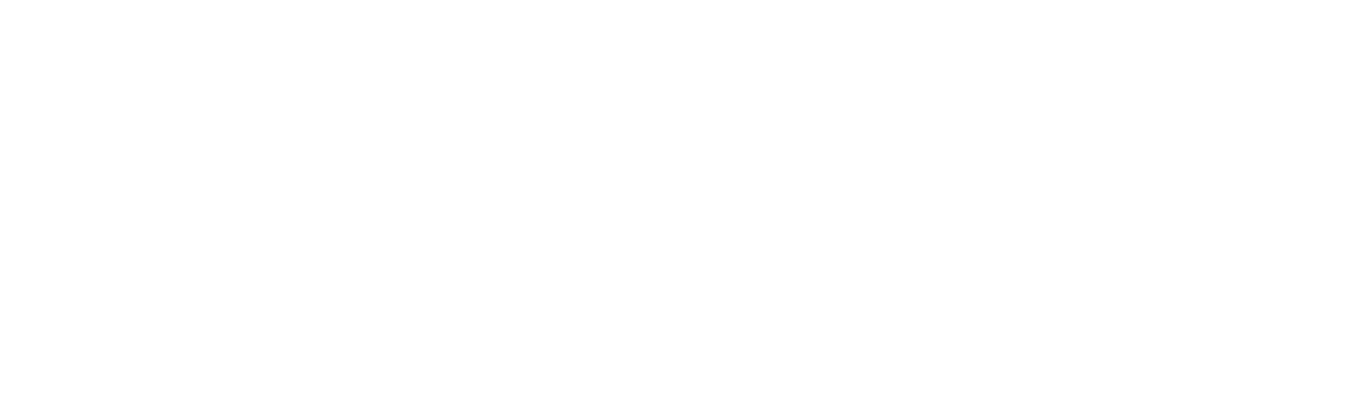
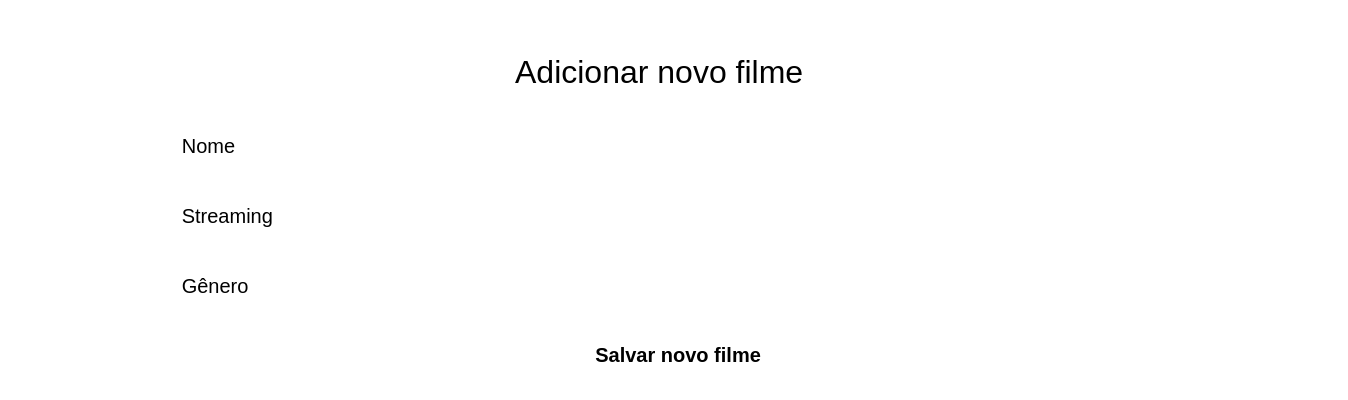
Before and after one commit to HannahEbb/mymoviechecklist-front, a React (Create React App) app: page /new in a window 1280 px wide. Before the commit this address had no page. Shown: the top 400 px of the page, 1348 px wide, since content can reach past the window. Built offline with nearby package versions, Linux system fonts and the light colour scheme.

Commit message:
fix addFilmScreen

```diff
--- a/src/App.tsx
+++ b/src/App.tsx
@@ -5,7 +5,7 @@
 import SigninScreen from "./components/1.Signin/SigninScreen";
 import SignupScreen from "./components/2.Signup/SignupScreen";
 import Home from "./components/3.Home/Home";
-import AdFilmScreen from "./components/4.AddFilm/AdFilmScreen";
+import AddFilmScreen from "./components/4.AddFilm/AddFilmScreen";
 
 const App: React.FC = () => {
 
@@ -19,7 +19,7 @@
             <Route path="/" element={<SigninScreen />} />
             <Route path="/sign-up" element={<SignupScreen />} />
             <Route path="/home" element={<Home />} />
-            <Route path="/deposits" element={<AdFilmScreen />} />
+            <Route path="/new" element={<AddFilmScreen />} />
         </Routes>
     </BrowserRouter>
     </UserContext.Provider>
--- a/src/components/3.Home/Film.tsx
+++ b/src/components/3.Home/Film.tsx
@@ -1,6 +1,3 @@
-import React from 'react';
-import { Films } from "../../models/models"
-
 interface Props {
     name: string,
     status: boolean,
@@ -8,7 +5,6 @@
     genre: string,
     date: string
 }
-
 
 export default function Film ({ name, status, stars, genre, date} : Props) {
 
--- a/src/components/3.Home/Home.tsx
+++ b/src/components/3.Home/Home.tsx
@@ -41,7 +41,7 @@
            <div><h1>Olá, { nome }</h1></div>
            <Link to='/'><div><img src={ sair } width="23px" height="24px"/></div></Link>
         </Header>
-        <Transacoes>
+        <Films>
             {films.length ? films.map( film => { return <Film key={film.id}
                                                                 name={film.name}
                                                                 status={film.status}
@@ -49,9 +49,9 @@
                                                                 genre={film.genre}
                                                                 date={film.createdAt}/>})
             : <p>Não há registros de entrada ou saída</p>}
-        </Transacoes>
+        </Films>
         <Rotas>
-            <Link style={{textDecoration: 'none'}} to='/deposits'>
+            <Link style={{textDecoration: 'none'}} to='/new'>
                 <div>
                     <p>Nova entrada</p>
                 </div>
@@ -106,7 +106,7 @@
     }
 `
 
-const Transacoes = styled.div`
+const Films = styled.div`
     width: 326px;
     height: 446px;
     background: var(--cor-branco);
--- a/src/components/4.AddFilm/AdFilmScreen.tsx
+++ b/src/components/4.AddFilm/AddFilmScreen.tsx
@@ -6,18 +6,12 @@
 import axios from "axios";
 import styled from 'styled-components';
 
-type UserContextTypes = {
-    token: string | null,
-    nome: string | null,
-    setToken: React.Dispatch<React.SetStateAction<string>>,
-    setNome: React.Dispatch<React.SetStateAction<string>>
-  }
-
 export default function AdFilmScreen () {
 
     const { token } = useContext(UserContext);
-    const [valor, setValor] = useState("");
-    const [descricao, setDescricao] = useState("");
+    const [name, setName] = useState<string>("");
+    const [streaming, setStreaming] = useState<string>("");
+    const [genre, setGenre] = useState<string>("");
 
     const navigate = useNavigate();
 
@@ -25,9 +19,9 @@
         event.preventDefault();
 
         const entrada = {
-            entry: valor,
-            description: descricao,
-            type: "entrada"
+            name: name,
+            streaming:streaming,
+            genre: genre
         }
 
         const config = {
@@ -49,12 +43,13 @@
     return (
         <Container>
         <Header>
-           <h1>Nova entrada</h1>
+           <h1>Adicionar novo filme</h1>
         </Header>
         <form onSubmit={novaEntrada}>
-                <input type="text" value={valor} onChange={e => setValor(e.target.value)} placeholder="Valor"></input>
-                <input type="text" value={descricao} onChange={e => setDescricao(e.target.value)} placeholder="Descrição"></input>
-                <button type="submit">Salvar entrada</button>
+                <input type="text" value={name} onChange={e => setName(e.target.value)} placeholder="Nome"></input>
+                <input type="text" value={streaming} onChange={e => setStreaming(e.target.value)} placeholder="Streaming"></input>
+                <input type="text" value={genre} onChange={e => setGenre(e.target.value)} placeholder="Gênero"></input>
+                <button type="submit">Salvar novo filme</button>
             </form>
         </Container>
     )
```
